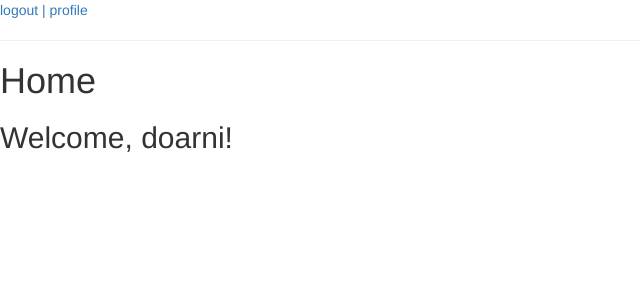
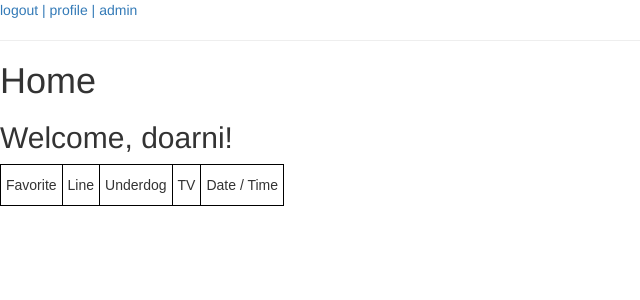
Before and after one commit to IanDoarn/EECE4081, a Django app: page / in a window 1280 px wide. Shown: the top 300 px of the page, without its empty margins (0-640 px from the left). Run offline with Django 3.2, Linux system fonts and the light colour scheme; a user stored in the database is signed in; data comes from the database, SQL or seed files in the repository; lists and menus that the app fills with data are empty; some libraries are stand-ins or nearby versions.

Commit message:
changes from meeting 10/28/2018

```diff
--- a/pool/templates/base.html
+++ b/pool/templates/base.html
@@ -14,8 +14,13 @@
   <body>
     <header>
       {% if user.is_authenticated %}
-        <a href="{% url 'logout' %}">logout</a><a> | </a>
+        <a href="{% url 'logout' %}">logout</a>
+        <a> | </a>
         <a href="{% url 'profile' %}">profile</a>
+          {% if user.is_superuser %}
+              <a> | </a>
+              <a href="{% url 'admin:index' %}">admin</a>
+          {% endif %}
       {% else %}
         <a href="{% url 'login' %}">login</a> / <a href="{% url 'signup' %}">signup</a>
       {% endif %}
--- a/pool/templates/home.html
+++ b/pool/templates/home.html
@@ -3,4 +3,66 @@
 {% block content %}
     <h1>Home</h1>
     <h2>Welcome, {{ user.username }}!</h2>
+    <style type="text/css">
+        .tg {
+            border-collapse: collapse;
+            border-spacing: 0;
+        }
+
+        .tg td {
+            font-family: Arial, sans-serif;
+            font-size: 14px;
+            padding: 10px 5px;
+            border-style: solid;
+            border-width: 1px;
+            overflow: hidden;
+            word-break: normal;
+            border-color: black;
+        }
+
+        .tg th {
+            font-family: Arial, sans-serif;
+            font-size: 14px;
+            font-weight: normal;
+            padding: 10px 5px;
+            border-style: solid;
+            border-width: 1px;
+            overflow: hidden;
+            word-break: normal;
+            border-color: black;
+        }
+
+        .tg .tg-s268 {
+            text-align: left
+        }
+    </style>
+    <div>
+        <table class="tg">
+            <tr>
+                {% for header in table_headers %}
+                    <th class="tg-s268">{{ header }}</th>
+                {% endfor %}
+            </tr>
+            {% for game in games %}
+                <tr>
+                    <td class="tg-s268">{{ game.favorite_id.name }}</td>
+                    <td class="tg-s268">{{ game.spread }}</td>
+                    <td class="tg-s268">{{ game.underdog_id.name }}</td>
+                    <td class="tg-s268">{{ game.tv }}</td>
+                    <td class="tg-s268">{{ game.date_time }}</td>
+                </tr>
+            {% endfor %}
+        </table>
+    </div>
+    <div>
+        <table class="tg">
+            {% for game in games %}
+                {% if game.is_game_of_week %}
+                    <tr>Game of the week: {{ game }}</tr>
+                {% endif %}
+            {%  endfor %}
+        </table>
+    </div>
+
+
 {% endblock %}
--- a/pool/views.py
+++ b/pool/views.py
@@ -3,11 +3,27 @@ from django.contrib.auth import login, authenticate
 from django.contrib.auth.forms import UserCreationForm
 from django.shortcuts import render, redirect
 from django.contrib import messages
+from .models import Game, Bet
+from datetime import date, datetime, timedelta
 
+fdow = lambda: datetime.today() - timedelta(days=datetime.today().isoweekday() % 7)
 
 @login_required
 def home(request):
-    return render(request, 'home.html')
+    table_headers = ['Favorite', 'Line', 'Underdog', 'TV', 'Date / Time']
+
+    games = Game.objects.filter(date_time__range=(
+        fdow(), fdow() + timedelta(days=7)
+    )).order_by('date_time')
+
+    bets = Bet.objects.filter(date_time__range=(
+        fdow(), fdow() + timedelta(days=7)
+    ))
+
+
+
+
+    return render(request, 'home.html', {'games': games, 'table_headers': table_headers})
 
 
 @login_required
```
Also changed, not shown: pool/models.py (+15 -5 lines), db.sqlite3.
